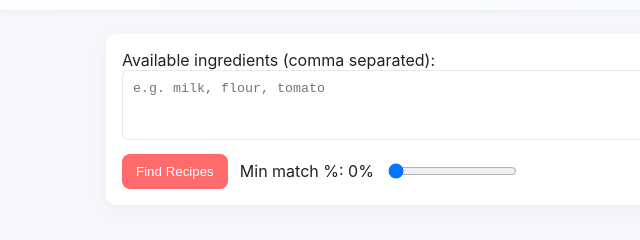
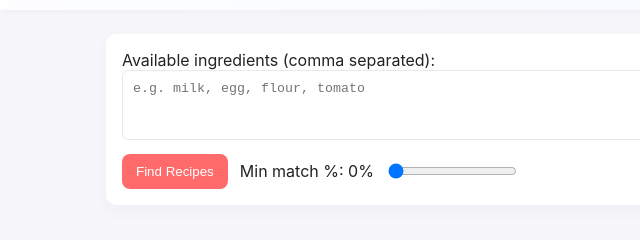
Before and after one commit to adarsh9056/Interactive-Recipe-Finder, a plain HTML site: page index.html in a window 1280 px wide. Shown: the part 164-404 px from the top of the page, 0-640 px from the left. Drawn offline with Linux system fonts and the light colour scheme.

Commit message:
Update index.html

```diff
--- a/index.html
+++ b/index.html
@@ -15,7 +15,7 @@
   <main class="container">
     <section class="controls">
       <label for="ingredients">Available ingredients (comma separated):</label>
-      <textarea id="ingredients" placeholder="e.g. milk, flour, tomato"></textarea>
+      <textarea id="ingredients" placeholder="e.g. milk, egg, flour, tomato"></textarea>
       <div class="row">
         <button id="findBtn">Find Recipes</button>
         <label for="minMatch">Min match %: <span id="minVal">0</span>%</label>
```
